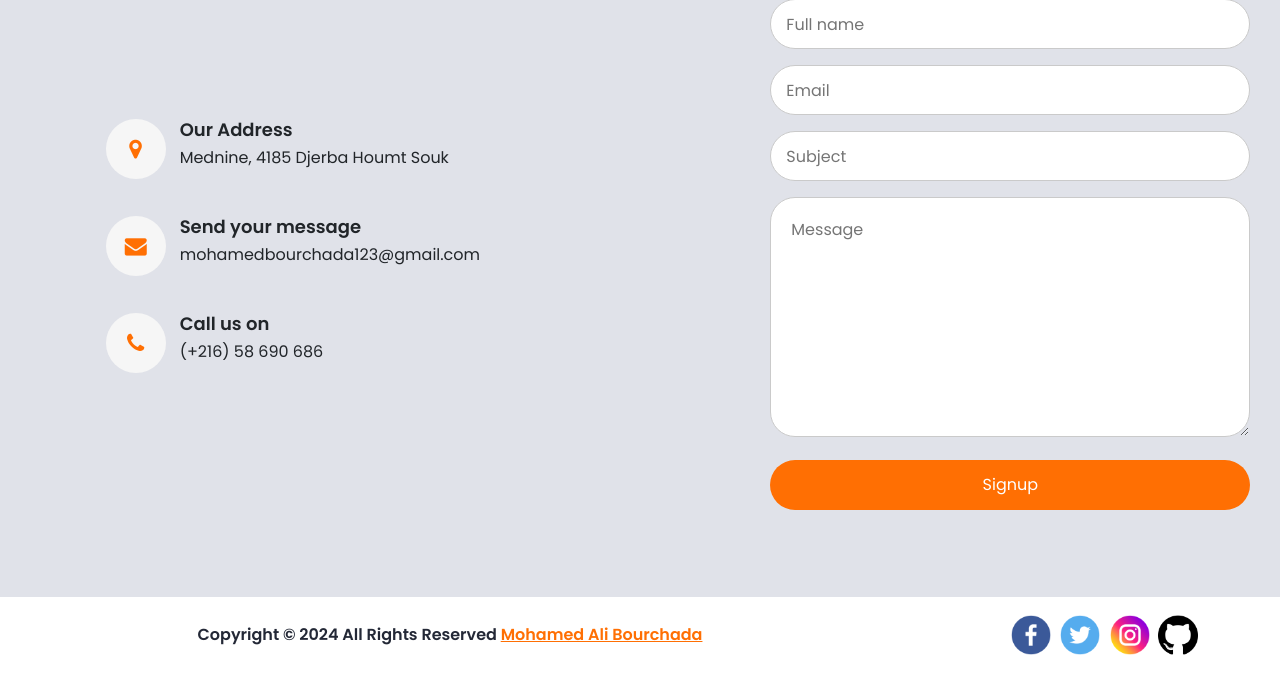
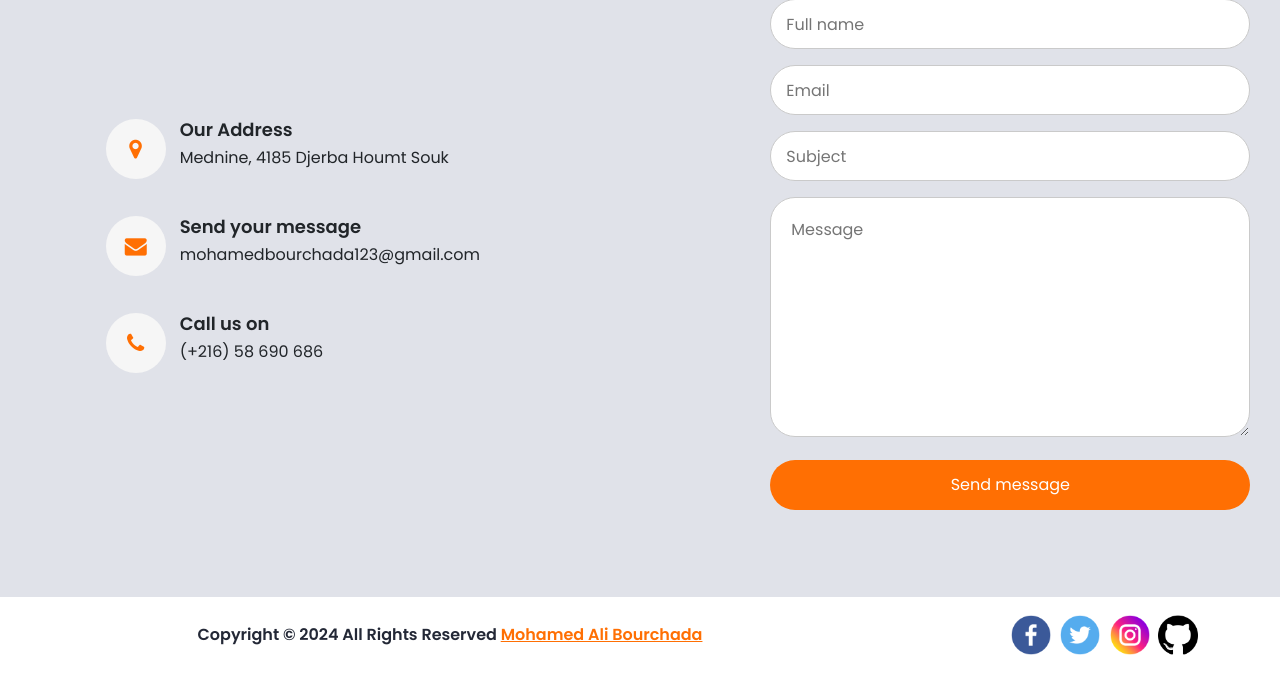
Before and after one commit to Mohamed-Ali-Bourchada/ebookWebSite, a PHP site: page /contact.php in a window 1280 px wide. Shown: the part 121-800 px from the top of the page. Run offline with PHP 8.4, Linux system fonts and the light colour scheme; a user stored in the database is signed in; data comes from the database, SQL or seed files in the repository; data that the repository does not hold is empty; some libraries are stand-ins or nearby versions.

Commit message:
books_update

```diff
--- a/contact.php
+++ b/contact.php
@@ -91,7 +91,7 @@ exit();
                 </div>
                 <div class="field">
 
-                    <input type="submit" value="Signup" class="button">
+                    <input type="submit" value="Send message" class="button">
                 </div>
             </form>
         </div>
```
